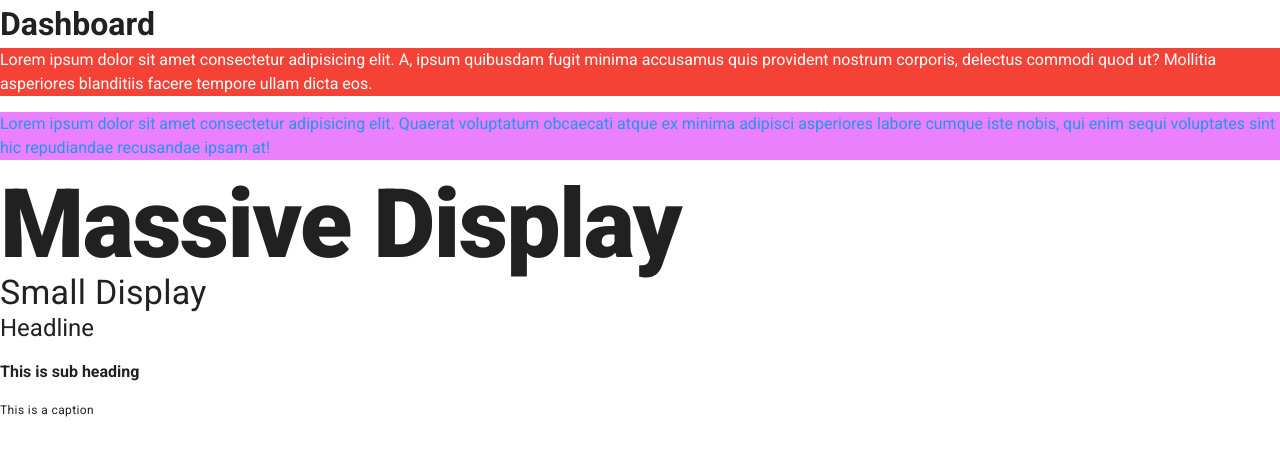
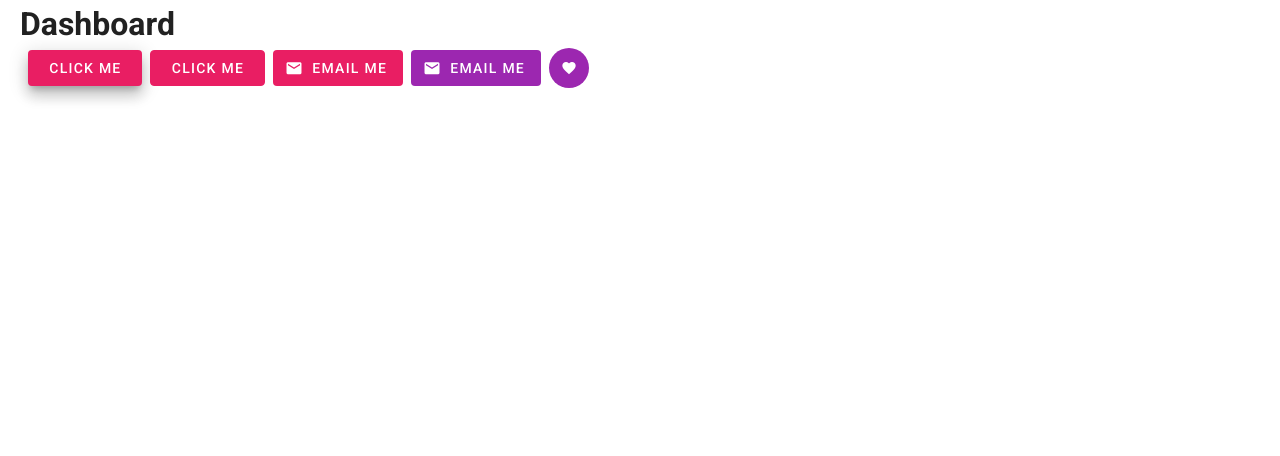
Before and after one commit to sairilseb-me/test_project, a Vue app: page / in a window 1280 px wide. Shown: the top 456 px of the page. Built offline with nearby package versions, Linux system fonts and the light colour scheme.

Commit message:
buttons manipulations

```diff
--- a/src/components/Dashboard.vue
+++ b/src/components/Dashboard.vue
@@ -1,12 +1,27 @@
 <template>
-    <div class="dashboard">
+    <div class="dashboard mx-5">
         <h1>Dashboard</h1>
-        <p class="red white--text">Lorem ipsum dolor sit amet consectetur adipisicing elit. A, ipsum quibusdam fugit minima accusamus quis provident nostrum corporis, delectus commodi quod ut? Mollitia asperiores blanditiis facere tempore ullam dicta eos.</p>
-        <p class="purple accent-1 blue--text text--darker-4">Lorem ipsum dolor sit amet consectetur adipisicing elit. Quaerat voluptatum obcaecati atque ex minima adipisci asperiores labore cumque iste nobis, qui enim sequi voluptates sint hic repudiandae recusandae ipsam at!</p>
-        <h1 class="display-4 font-weight-black">Massive Display</h1>
-        <h4 class="display-1">Small Display</h4>
-        <p class="headline">Headline</p>
-        <p class="subheading font-weight-bold">This is sub heading</p>
-        <p class="caption">This is a caption</p>
+        <v-btn depress elevation="10" dark class="pink px-5 mx-2">Click Me</v-btn>
+        <v-btn outlined class="pink white--text px-5">Click Me</v-btn>
+
+        <v-btn depressed class="pink white--text mx-2">
+            <v-icon left>
+                mdi-email
+            </v-icon>
+            <span>Email Me</span>
+        </v-btn>
+
+        <v-btn depressed dark color="purple" class="accent-6">
+            <v-icon left>
+                mdi-email
+            </v-icon>
+            <span>Email Me</span>
+        </v-btn>
+
+        <v-btn depressed fab dark small color="purple" class="accent-6 mx-2">
+            <v-icon small>
+                mdi-heart
+            </v-icon>
+        </v-btn>
     </div>
 </template>
```
